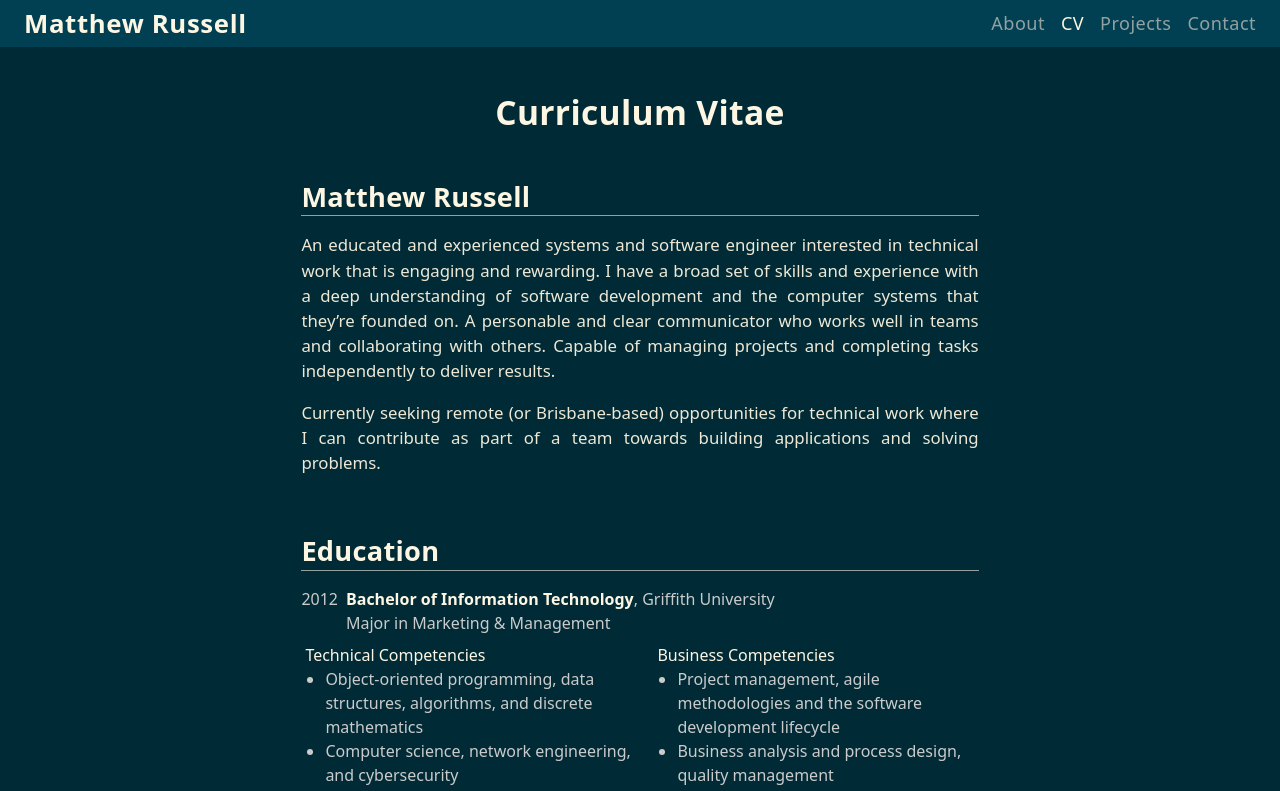
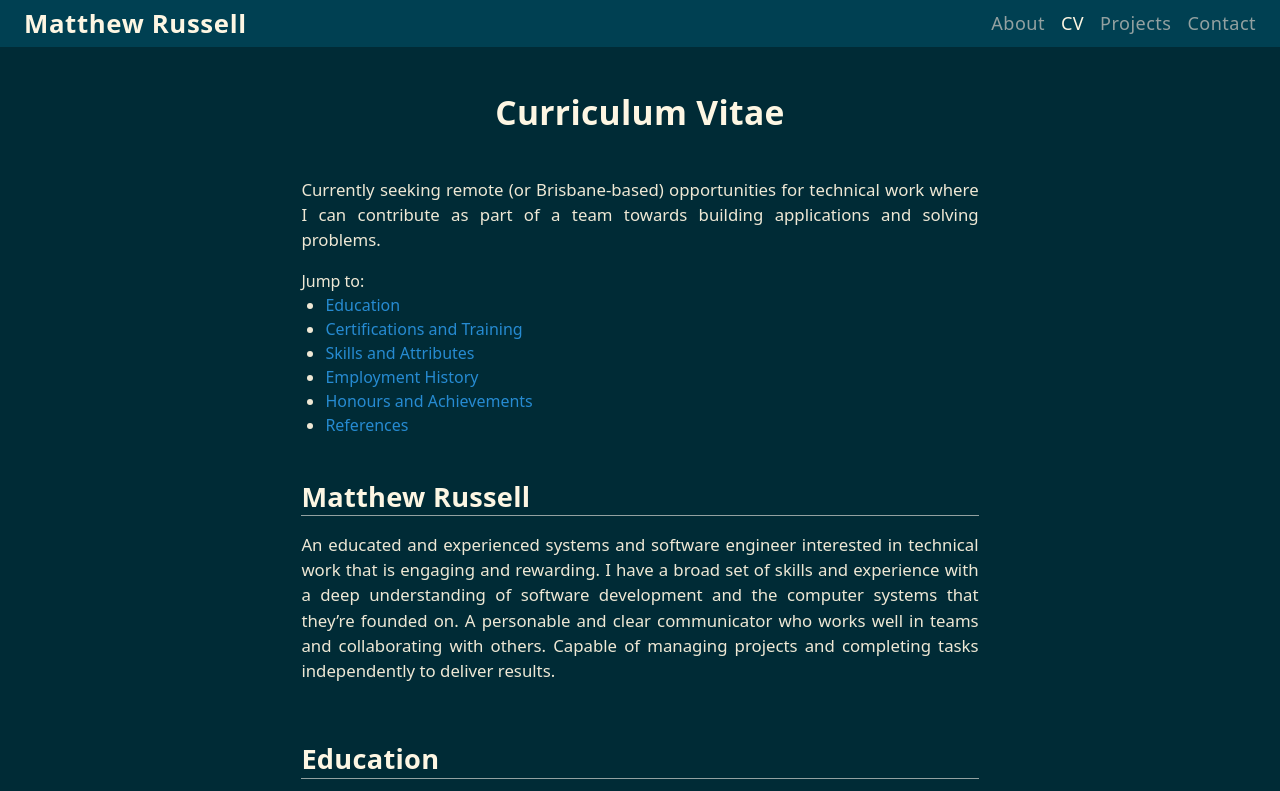
Before and after one commit to mjrussell91/mjrussell-net, an Angular app: page /cv in a window 1280 px wide. Shown: the top 791 px of the page. Built offline with nearby package versions, Linux system fonts and the light colour scheme.

Commit message:
add table of contents to cv page with links to ids, update styling for job titles in cv

```diff
--- a/src/app/page-cv/page-cv.html
+++ b/src/app/page-cv/page-cv.html
@@ -1,6 +1,21 @@
 <section class="flex flex-col mx-auto gap-4">
     <h1 class="pb-6">Curriculum Vitae</h1>
-    <h2>Matthew Russell</h2>
+    <p>
+        Currently seeking remote (or Brisbane-based) opportunities for technical work where I can contribute as part of a team towards building applications and solving problems.
+    </p>
+
+    <!-- Table of Contents -->
+    <ul class="text-white-2">
+        Jump to:
+        <li class="list-disc ml-6"><a href="/cv#education" class="text-brand-blue hover:underline">Education</a></li>
+        <li class="list-disc ml-6"><a href="/cv#certs" class="text-brand-blue hover:underline">Certifications and Training</a></li>
+        <li class="list-disc ml-6"><a href="/cv#skills" class="text-brand-blue hover:underline">Skills and Attributes</a></li>
+        <li class="list-disc ml-6"><a href="/cv#employment" class="text-brand-blue hover:underline">Employment History</a></li>
+        <li class="list-disc ml-6"><a href="/cv#honours" class="text-brand-blue hover:underline">Honours and Achievements</a></li>
+        <li class="list-disc ml-6"><a href="/cv#references" class="text-brand-blue hover:underline">References</a></li>
+    </ul>
+
+    <h2 class="pt-6">Matthew Russell</h2>
     <hr />
     <p>
         An educated and experienced systems and software engineer  interested in technical work that is engaging and
@@ -8,11 +23,9 @@
         the computer systems that they’re founded on. A personable and clear communicator who works well in teams and collaborating with others.
         Capable of managing projects and completing tasks independently to deliver results.
     </p>
-     <p>
-        Currently seeking remote (or Brisbane-based) opportunities for technical work where I can contribute as part of a team towards building applications and solving problems.
-    </p>
     <br />
-    <h2>Education</h2>
+
+    <h2 id="education">Education</h2>
     <hr />
     <div class="flex flex-col font-sans">
         <div class="flex flex-row gap-2">
@@ -39,16 +52,17 @@
         </li>
     </ul>
     <br />
-    <h2>Certifications and Training</h2>
+
+    <h2 id="certs">Certifications and Training</h2>
     <hr />
     <ul>
         <li *ngFor="let course of certsAndTraining">
             {{ course.year | date: 'yyyy' }} <strong>&nbsp;{{ course.title }}</strong>, {{ course.institution }}
         </li>
     </ul>
+    <br />
 
-    <br />
-    <h2>Skills and Attributes</h2>
+    <h2 id="skills">Skills and Attributes</h2>
     <hr />
     <ul *ngFor="let category of skills">
         <strong>{{ category.title }}</strong>
@@ -56,17 +70,17 @@
             {{ skill }}
         </li>
     </ul>
+    <br />
 
-    <br />
-    <h2 >Employment History</h2>
+    <h2 id="employment">Employment History</h2>
     <hr class="mb-4"/>
     <p>Long and stable career working in the Higher Education sector at Griffith University from internal IT support and infrastructure roles to research management.
         Several years experience working as a software engineer developing various web applications and systems.</p>
     <br />
     <ul *ngFor="let job of employmentHistory">
-        <div class="flex justify-between pb-4 text-[1.15em] font-[250]">
-            <span class=""><strong class="font-[300]!">{{ job.title }}</strong>, {{ job.organisation }}</span>
-            <span class="justify-end"><strong class="font-[300]!">{{ job.startDate | date: 'MMM yyyy' }} - {{ job.endDate ? (job.endDate | date: 'MMM yyyy') : 'Present' }}</strong></span>
+        <div class="flex justify-between pb-4 text-[1.2em]! font-[250]">
+            <span class=""><strong class="font-[450]!">{{ job.title }}</strong>, {{ job.organisation }}</span>
+            <span class="justify-end"><strong class="text-[1em]! font-[250]!">{{ job.startDate | date: 'MMM yyyy' }} - {{ job.endDate ? (job.endDate | date: 'MMM yyyy') : 'Present' }}</strong></span>
         </div>
         <hr />
         <p class="my-4">{{ job.description }}</p>
@@ -87,7 +101,7 @@
         <br />
     </ul>
 
-    <h2>Honours and Achievements</h2>
+    <h2 id="honours">Honours and Achievements</h2>
     <hr />
     <ul>
         <li *ngFor="let honour of honoursAndAchievements">
@@ -96,7 +110,7 @@
     </ul>
     <br />
 
-    <h2>References</h2>
+    <h2 id="references">References</h2>
     <hr />
     <p class="mx-auto">Available upon request.</p>
 </section>
```
